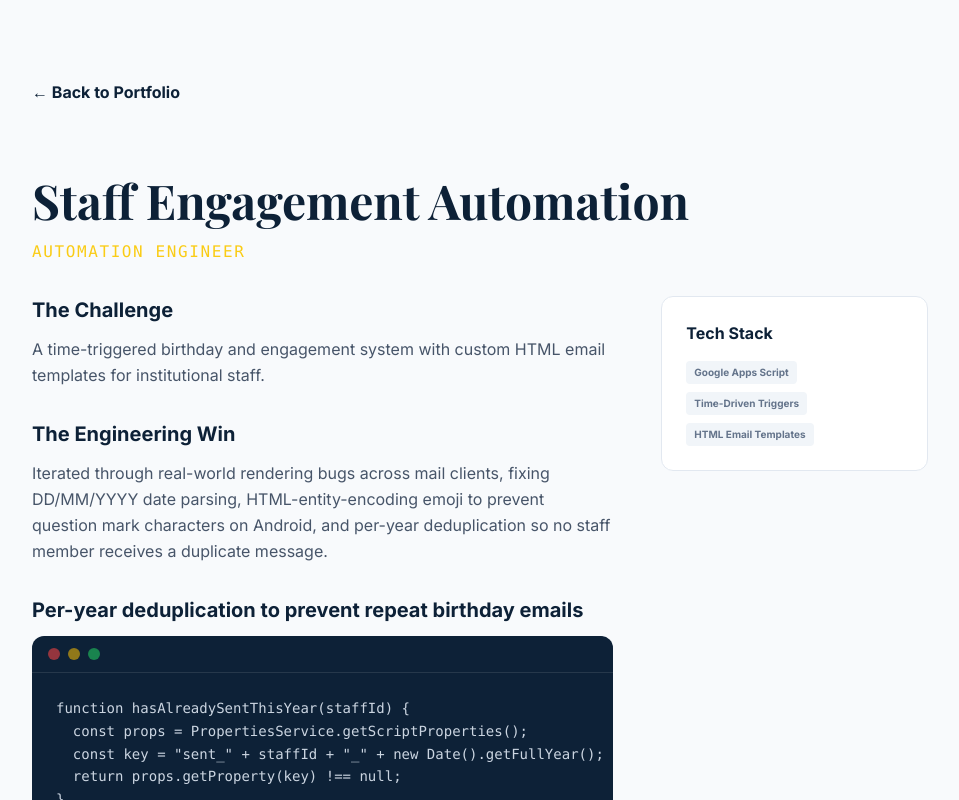
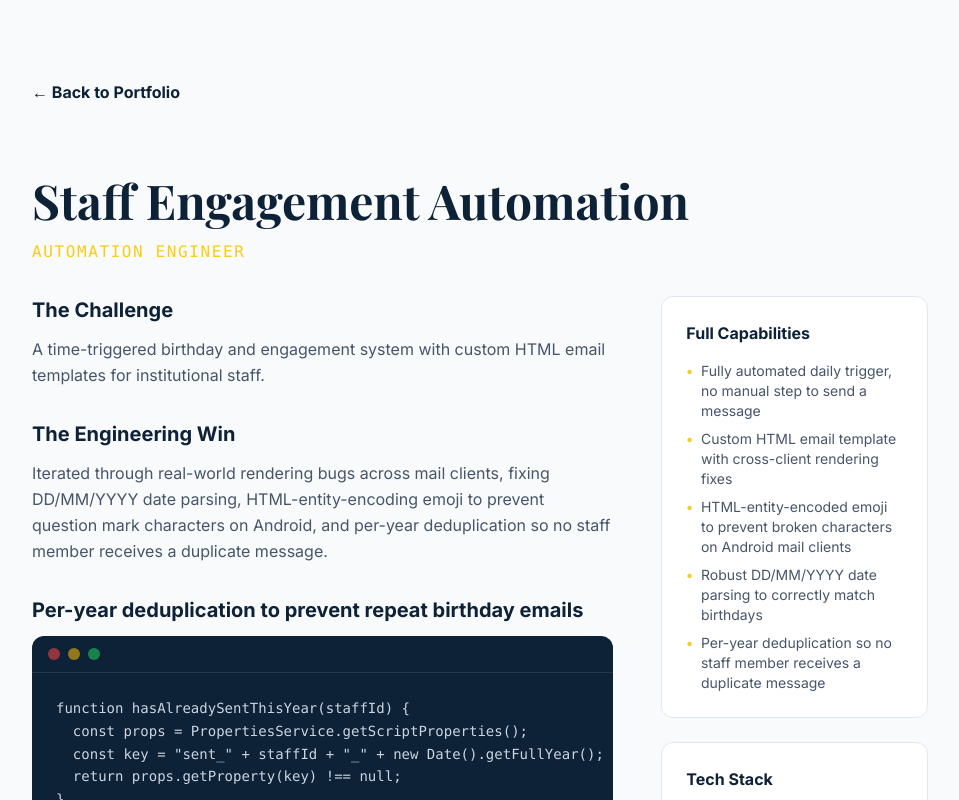
Before and after one commit to beylabs/bey-portfolio, a Next.js app: page /projects/birthday-automation in a window 1280 px wide. Shown: the top 800 px of the page, without its empty margins (160-1119 px from the left). Built offline with nearby package versions, Linux system fonts and the light colour scheme; a web font is replaced by a local one.

Commit message:
Fix: add missing capabilities list to birthday automation for case study parity

```diff
--- a/constants/projects.ts
+++ b/constants/projects.ts
@@ -171,6 +171,13 @@ function markAsSent(staffId) {
   props.setProperty(key, "true");
 }`
     },
+    capabilities: [
+      "Fully automated daily trigger, no manual step to send a message",
+      "Custom HTML email template with cross-client rendering fixes",
+      "HTML-entity-encoded emoji to prevent broken characters on Android mail clients",
+      "Robust DD/MM/YYYY date parsing to correctly match birthdays",
+      "Per-year deduplication so no staff member receives a duplicate message"
+    ],
     screenshots: [
       { src: "/screenshots/birthday_email_redacted.png", caption: "A real birthday email as received, recipient details blurred for privacy" }
     ],
```
